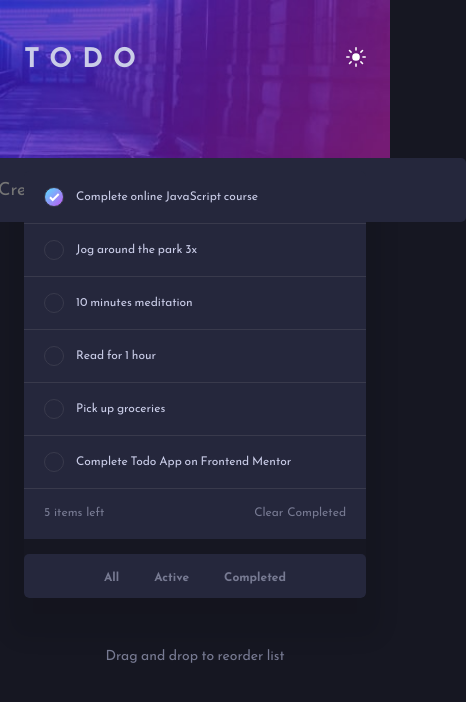
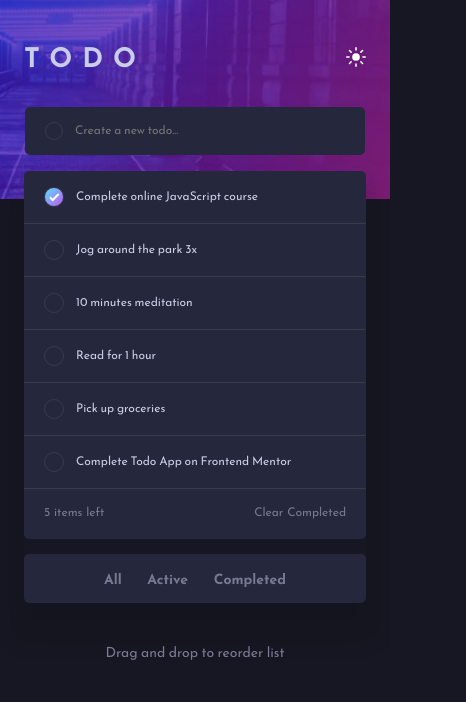
Before and after one commit to olesia1205/todo-app-main, a React (Create React App) app: page / in a window 390 px wide. Shown: the top 702 px of the page, 466 px wide, since content can reach past the window. Built offline with nearby package versions, Linux system fonts and the light colour scheme.

Commit message:
fix(config): add adaptiv
add adaptiv for TodoForm and fix some css-properties

```diff
--- a/src/components/NewTodoForm/styles/styles.module.css
+++ b/src/components/NewTodoForm/styles/styles.module.css
@@ -2,7 +2,8 @@
   position: absolute;
   top: 158px;
   display: flex;
-  width: 494px;
+  max-width: 494px;
+  width: 100%;
   padding: 20px 24px;
   border-radius: 5px;
   background-color: hsl(235, 24%, 19%);
@@ -40,3 +41,23 @@
   outline: none;
   box-shadow: inset 0px -45px 0px 20px hsl(235, 24%, 19%);
 }
+
+@media screen and (max-width: 600px) {
+  .formWrapper {
+    top: 107px;
+    padding: 15px 20px;
+    max-width: calc(100% - 90px);
+  }
+
+  .submitButton {
+    min-width: 18px;
+    min-height: 18px;
+    margin-right: 12px;
+  }
+
+  .input {
+    width: 100%;
+    font-size: 12px;
+    line-height: 10px;
+  }
+}
--- a/src/components/TodoFilterPanel/TodoFilterPanel.tsx
+++ b/src/components/TodoFilterPanel/TodoFilterPanel.tsx
@@ -22,10 +22,10 @@ function TodoFilterPanel() {
     <div className={style.filterPanel}>
       <div className={style.filterPanelWrapper}>
         <p className={style.text}>5 items left</p>
-        {width >= 600 && <Filters />}
+        {width > 600 && <Filters />}
         <button className={`${style.text} ${style.button}`}>Clear Completed</button>
       </div>
-      {width < 600 && <Filters />}
+      {width <= 600 && <Filters />}
     </div>
   );
 }
--- a/src/components/TodoFilterPanel/styles/styles.module.css
+++ b/src/components/TodoFilterPanel/styles/styles.module.css
@@ -52,10 +52,16 @@
 }
 
 @media screen and (max-width: 600px) {
+  .filterPanel {
+    max-width: 100%;
+  }
+
   .filterPanelWrapper {
     margin: 0 auto;
     padding: 19px 20px 21px;
     max-width: calc(100% - 40px);
+    border-bottom-left-radius: 5px;
+    border-bottom-right-radius: 5px;
   }
 
   .filterButtonWrapper {
@@ -72,4 +78,9 @@
     font-size: 12px;
     line-height: 10px;
   }
+
+  .textBold {
+    font-size: 14px;
+    line-height: normal;
+  }
 }
--- a/src/components/TodoList/styles/styles.module.css
+++ b/src/components/TodoList/styles/styles.module.css
@@ -27,4 +27,8 @@
     width: 100%;
     margin: -28px 0 0;
   }
+
+  .caption {
+    margin-top: 42px;
+  }
 }
```
